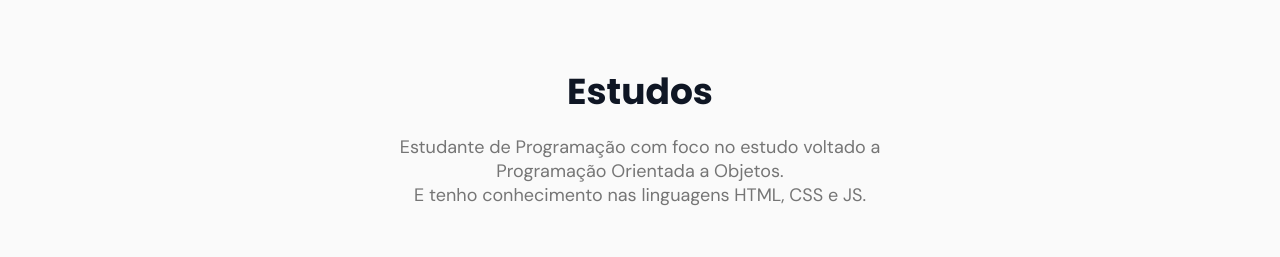
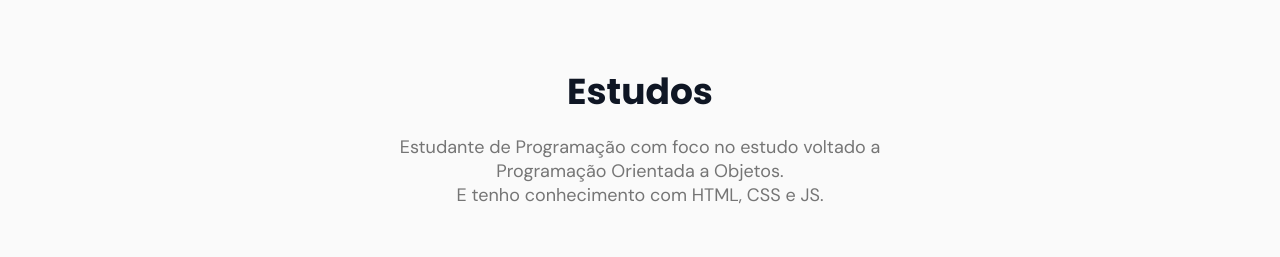
Before and after one commit to douglaslppp/site-douglaslppp, a plain HTML site: page index.html in a window 1280 px wide. Shown: the part 1420-1677 px from the top of the page. Drawn offline with nearby package versions, Linux system fonts and the light colour scheme; files whose address does not match are found by name.

Commit message:
Atualização de texto

```diff
--- a/index.html
+++ b/index.html
@@ -90,7 +90,7 @@
           <header>
             <h2 class="title">Estudos</h2>
             <p class="subtitle">
-              Estudante de Programação com foco no estudo voltado a Programação Orientada a Objetos.<br> E tenho conhecimento nas linguagens HTML, CSS e JS.
+              Estudante de Programação com foco no estudo voltado a Programação Orientada a Objetos.<br> E tenho conhecimento com HTML, CSS e JS.
             </p>
           </header>
         <div class="cards grid">
```
